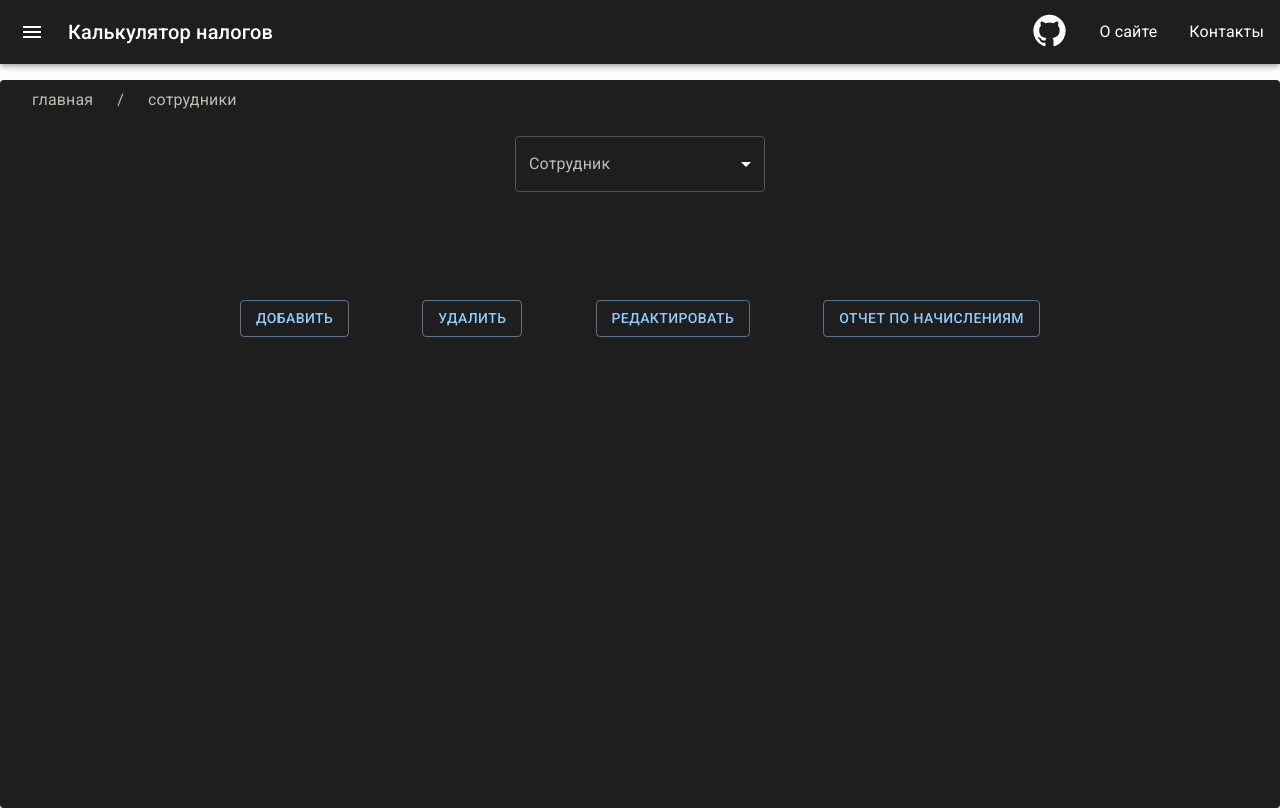
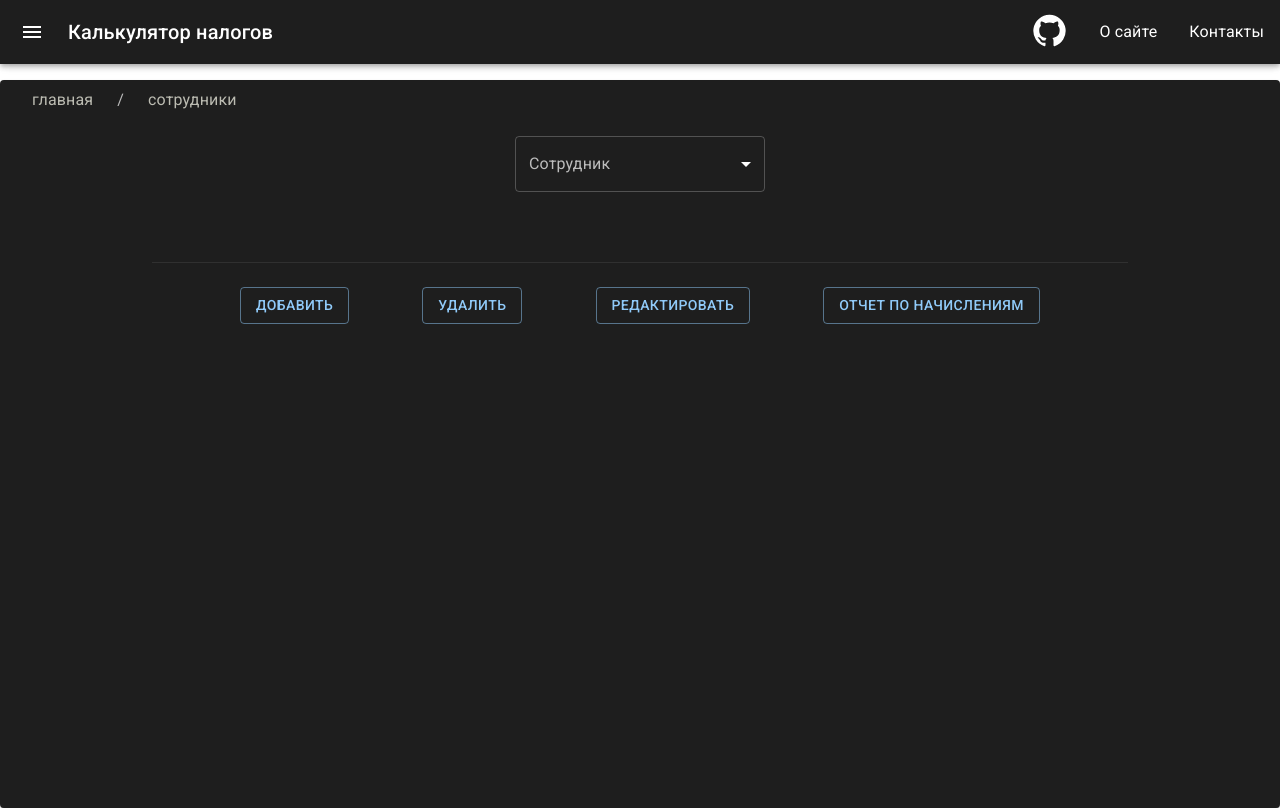
Before and after one commit to kamik0t0/tax-calculator, a React app: page /employees in a window 1280 px wide. Built offline with nearby package versions, Linux system fonts and the light colour scheme.

Commit message:
reprots fixbugs

```diff
--- a/src/pages/calculator/components/calc-reports/IE/BasicIEReport.tsx
+++ b/src/pages/calculator/components/calc-reports/IE/BasicIEReport.tsx
@@ -39,7 +39,7 @@ const BasicIEReport: React.FC = () => {
         <Dialog open={isBasicIEDialog} fullWidth maxWidth="md">
             <DialogContent>
                 <DialogTitle sx={sx}>
-                    Общий режим налогообложения (ОСНО)
+                    Общий режим налогообложения (ОСНО) ИП
                 </DialogTitle>
                 <CommonHeader />
                 <TableContainer component={Paper}>
--- a/src/pages/calculator/components/calc-reports/IE/ExpensesIEReport.tsx
+++ b/src/pages/calculator/components/calc-reports/IE/ExpensesIEReport.tsx
@@ -36,7 +36,7 @@ const ExpensesIEReport: React.FC = () => {
     return (
         <Dialog open={isExpensesIEDialog} fullWidth maxWidth="md">
             <DialogContent>
-                <DialogTitle sx={sx}>УСН (доходы - расходы)</DialogTitle>
+                <DialogTitle sx={sx}>УСН (доходы - расходы) ИП</DialogTitle>
                 <CommonHeader />
                 <TableContainer component={Paper}>
                     <CommonData calcData={calcData} />
--- a/src/pages/calculator/components/calc-reports/IE/IncomeIEReport.tsx
+++ b/src/pages/calculator/components/calc-reports/IE/IncomeIEReport.tsx
@@ -1,3 +1,4 @@
+import { toPercentRateSelector } from "@calcstore/selectors/ratesSelector";
 import { useFontHeaders } from "@customhooks/useFontHeader";
 import { toPercentView, toRU } from "@helpers/currencyFormat";
 import {
@@ -36,11 +37,12 @@ const IncomeIEReport: React.FC = () => {
     );
     const calcData = useTypedSelector((state) => state.calcSlice);
     const { isIncomeIEDialog, toggleIncomeIEDialog } = useCalcReports();
+    const [incomeRatePercent] = useTypedSelector(toPercentRateSelector);
 
     return (
         <Dialog open={isIncomeIEDialog} fullWidth maxWidth="md">
             <DialogContent>
-                <DialogTitle sx={sx}>УСН (доходы)</DialogTitle>
+                <DialogTitle sx={sx}>УСН (доходы) ИП</DialogTitle>
                 <CommonHeader />
                 <TableContainer component={Paper}>
                     <CommonData calcData={calcData} />
@@ -76,7 +78,7 @@ const IncomeIEReport: React.FC = () => {
                                     2.2. Налога начислено
                                 </TableCell>
                                 <TableCell width={300} align="center">
-                                    (Д) * 6%
+                                    (Д) * {incomeRatePercent}%
                                 </TableCell>
                                 <TableCell width={250} align="right">
                                     {toRU.format((calcData.income * 6) / 100)}
--- a/src/pages/calculator/components/calc-reports/LLC/BasicLLCReport.tsx
+++ b/src/pages/calculator/components/calc-reports/LLC/BasicLLCReport.tsx
@@ -1,3 +1,4 @@
+import { toPercentRateSelector } from "@calcstore/selectors/ratesSelector";
 import { useFontHeaders } from "@customhooks/useFontHeader";
 import { toPercentView, toRU } from "@helpers/currencyFormat";
 import {
@@ -36,12 +37,14 @@ const BasicLLCReport: React.FC = () => {
     );
     const calcData = useTypedSelector((state) => state.calcSlice);
     const { isBasicLLCDialog, toggleBasicLLCDialog } = useCalcReports();
-
+    const [_, __, LLCIncomeRatePercent] = useTypedSelector(
+        toPercentRateSelector
+    );
     return (
         <Dialog open={isBasicLLCDialog} fullWidth maxWidth="md">
             <DialogContent>
                 <DialogTitle sx={sx}>
-                    Общий режим налогообложения (ОСНО)
+                    Общий режим налогообложения (ОСНО) ООО
                 </DialogTitle>
                 <CommonHeader />
                 <TableContainer component={Paper}>
@@ -97,7 +100,8 @@ const BasicLLCReport: React.FC = () => {
                                     3. Налог на прибыль:
                                 </TableCell>
                                 <TableCell width={300} align="center">
-                                    [(3.1) - (3.2)] * 20%
+                                    [(3.1) - (3.2)] * {LLCIncomeRatePercent + 3}
+                                    %
                                 </TableCell>
                                 <TableCell width={250} align="right">
                                     {toRU.format(
--- a/src/pages/calculator/components/calc-reports/LLC/ExpensesLLCReport.tsx
+++ b/src/pages/calculator/components/calc-reports/LLC/ExpensesLLCReport.tsx
@@ -36,7 +36,7 @@ const ExpensesLLCReport: React.FC = () => {
     return (
         <Dialog open={isExpensesLLCDialog} fullWidth maxWidth="md">
             <DialogContent>
-                <DialogTitle sx={sx}>УСН (доходы - расходы)</DialogTitle>
+                <DialogTitle sx={sx}>УСН (доходы - расходы) ООО</DialogTitle>
                 <CommonHeader />
                 <TableContainer component={Paper}>
                     <CommonData calcData={calcData} />
--- a/src/pages/calculator/components/calc-reports/common/CommonUSNExpenses.tsx
+++ b/src/pages/calculator/components/calc-reports/common/CommonUSNExpenses.tsx
@@ -1,3 +1,4 @@
+import { toPercentRateSelector } from "@calcstore/selectors/ratesSelector";
 import { toRU } from "@helpers/currencyFormat";
 import {
     TableHead,
@@ -6,6 +7,7 @@ import {
     TableBody,
     Table,
 } from "@mui/material";
+import { useTypedSelector } from "@reduxhooks/hooks";
 import React from "react";
 
 const CommonUSNExpenses: React.FC<{
@@ -14,6 +16,7 @@ const CommonUSNExpenses: React.FC<{
     costs: number;
     minimal: number;
 }> = ({ tax, income, costs, minimal }) => {
+    const [_, expensesRatePercent] = useTypedSelector(toPercentRateSelector);
     return (
         <Table size="small" aria-label="a dense table" stickyHeader>
             <TableHead>
@@ -22,7 +25,7 @@ const CommonUSNExpenses: React.FC<{
                         2. Налог УСН:
                     </TableCell>
                     <TableCell width={300} align="center">
-                        (2.2) - (2.3) * 15% или (2.3)
+                        (2.1) - (2.2) * {expensesRatePercent}% или (2.3)
                     </TableCell>
                     <TableCell width={250} align="right">
                         {toRU.format(tax)}
--- a/src/pages/salary/pages/employees/components/ShowEmployee.tsx
+++ b/src/pages/salary/pages/employees/components/ShowEmployee.tsx
@@ -14,7 +14,16 @@ const ShowEmployee: React.FC = () => {
             : "Женский"
         : "";
     return (
-        <Box sx={{ minWidth: 650, height: 60 }}>
+        <Box
+            sx={{
+                display: "flex",
+                flexDirection: "row",
+                justifyContent: "space-between",
+                minWidth: 650,
+                height: 30,
+                mt: 2,
+            }}
+        >
             {employee && (
                 <>
                     <Typography align="center">
--- a/src/pages/salary/pages/employees/components/employees.tsx
+++ b/src/pages/salary/pages/employees/components/employees.tsx
@@ -1,4 +1,4 @@
-import { Container } from "@mui/material";
+import { Container, Divider } from "@mui/material";
 import { useTypedSelector } from "@reduxhooks/hooks";
 import React from "react";
 import {
@@ -28,6 +28,12 @@ const Employees: React.FC = () => {
             >
                 <EmployeesList />
                 <ShowEmployee />
+                <Divider
+                    orientation="horizontal"
+                    variant="fullWidth"
+                    flexItem
+                    light={true}
+                />
                 <EmployeeActionButtons />
             </Container>
             {isDialogDeleteEmployee && <DeleteEmployeeDialog />}
```
Also changed, not shown: src/pages/calculator/components/CalcDataOutput.tsx (+3 -9 lines), src/pages/calculator/components/calc-reports/LLC/IncomeLLCReport.tsx (+9 -5 lines).
